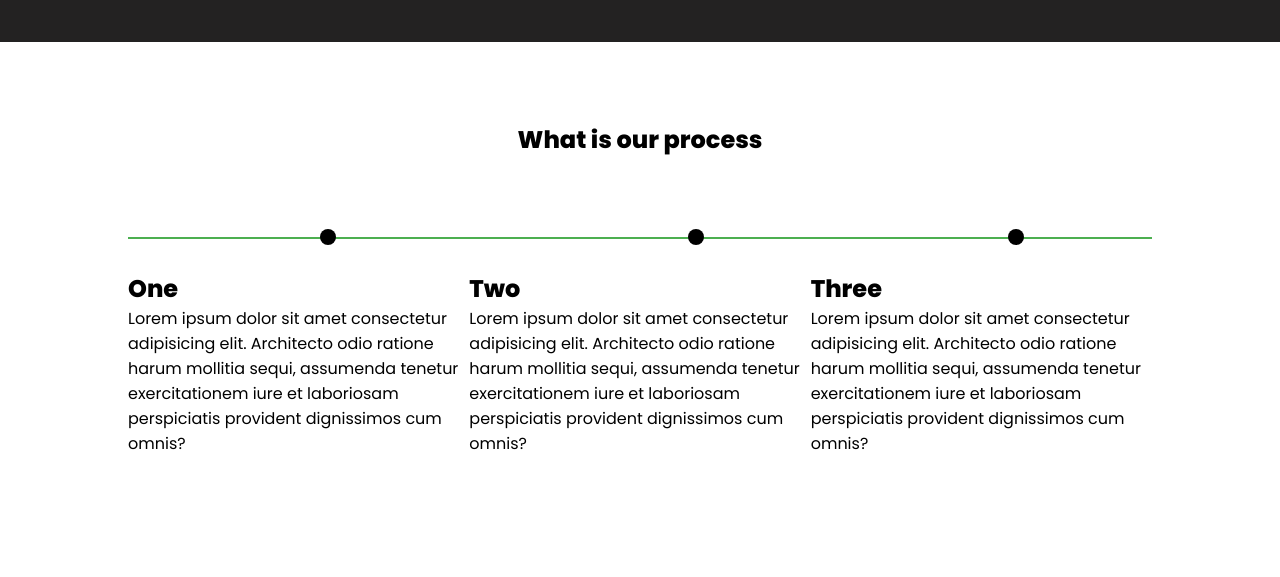
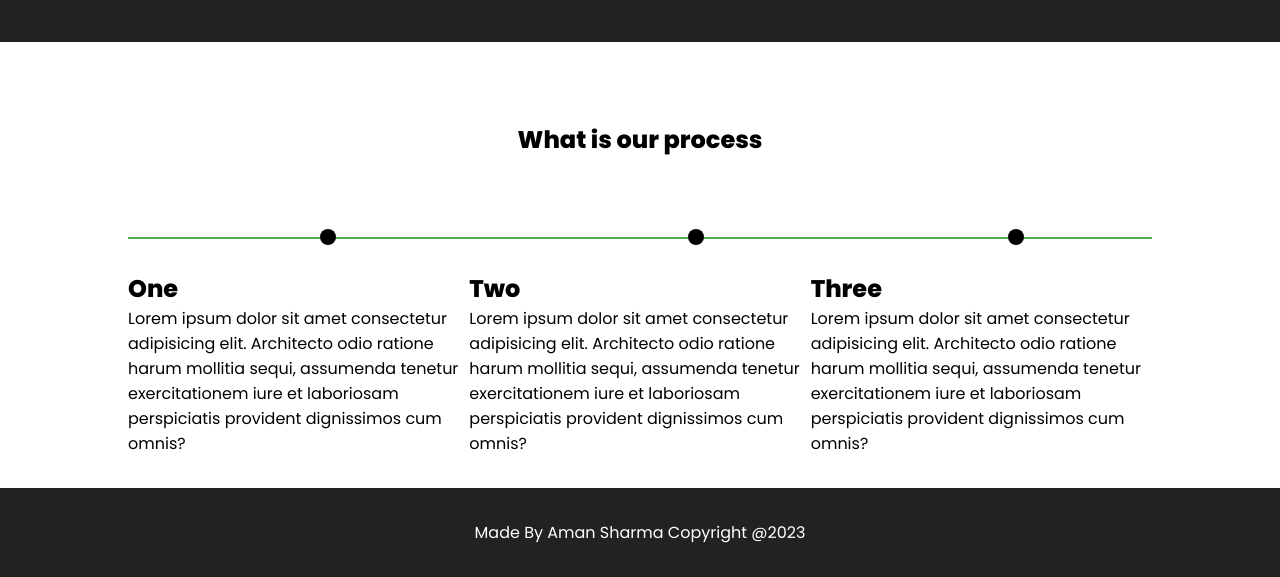
Before and after one commit to AmanSharma4419/Css-revise, a plain HTML site: page index.html in a window 1280 px wide. Shown: the part 1977-2554 px from the top of the page. Before the commit the page ends 2465 px from the top, so only its background shows below. Drawn offline with nearby package versions, Linux system fonts and the light colour scheme.

Commit message:
created the footer section

```diff
--- a/index.html
+++ b/index.html
@@ -90,10 +90,15 @@
     <div class="para_process"><h1>One</h1><p>Lorem ipsum dolor sit amet consectetur adipisicing elit. Architecto odio ratione harum mollitia sequi, assumenda tenetur exercitationem iure et laboriosam perspiciatis provident dignissimos cum omnis? </p></div>
     <div class="para_process"><h1>Two</h1><p>Lorem ipsum dolor sit amet consectetur adipisicing elit. Architecto odio ratione harum mollitia sequi, assumenda tenetur exercitationem iure et laboriosam perspiciatis provident dignissimos cum omnis? </p></div>
     <div class="para_process"><h1>Three</h1><p>Lorem ipsum dolor sit amet consectetur adipisicing elit. Architecto odio ratione harum mollitia sequi, assumenda tenetur exercitationem iure et laboriosam perspiciatis provident dignissimos cum omnis? </p></div>
-
   </div>
 </div>
 </section>
+<!-- Footer Section -->
+<footer>
+  <div class="footer_content">
+    <h2>Made by aman sharma Copyright @2023 </h2>
+  </div>
+</footer>
     <script src="https://unpkg.com/boxicons@2.1.4/dist/boxicons.js"></script>
     <script src="./scripts/index.js"></script>
   </body>
--- a/styles/index.css
+++ b/styles/index.css
@@ -298,6 +298,22 @@ span {
   text-align: start;
   padding: 2rem 0;
 }
+
+.footer_content h2 {
+  background-color: #232222;
+  color: #ffffff;
+  font-weight: 400;
+  text-transform: capitalize;
+  text-align: center;
+  padding: 2rem;
+}
+.footer_content h2:hover {
+  cursor: pointer;
+  color: #4caf50;
+  transition: 0.5s ease-in-out;
+  text-decoration: underline;
+}
+
 /* Media Queries */
 @media only screen and (max-width: 768px) {
   .hambuger_menu_btn {
```
